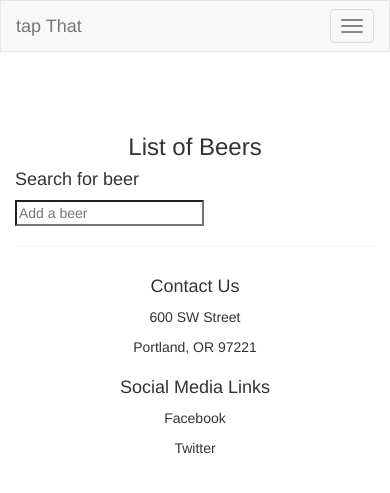
After one commit to tlongren/tapThat, a PHP site: template views/pub_profile.html.twig in a window 390 px wide. The commit adds this page. Shown: the top 493 px of the page. Run offline with PHP 8.4, Linux system fonts and the light colour scheme; the template is opened without the code that fills it, so the values that code supplies are empty; some libraries are stand-ins or nearby versions.

Commit message:
Add search although it is broken

```diff
--- a/views/header.html.twig
+++ b/views/header.html.twig
@@ -1,9 +1,16 @@
 <html>
     <head>
-        <link rel="stylesheet" href="css/bootstrap.css" type='text/css' media='all'>
-        <link rel="stylesheet" href="css/styles.css" type='text/css' media='all'>
-        <script src="https://code.jquery.com/jquery-1.10.2.min.js"></script>
-        <script src="js/bootstrap.min.js"></script>
+        <link href="//ajax.googleapis.com/ajax/libs/jqueryui/1.11.1/themes/ui-darkness/jquery-ui.min.css" rel="stylesheet">
+        <link rel="stylesheet" href="/css/bootstrap.css" type='text/css' media='all'>
+        <link rel="stylesheet" href="/css/styles.css" type='text/css' media='all'>
+        <script src="/js/bootstrap.min.js"></script>
+        <script src="//ajax.googleapis.com/ajax/libs/jquery/1.10.2/jquery.min.js"></script>
+        <script src="//ajax.googleapis.com/ajax/libs/jqueryui/1.11.1/jquery-ui.min.js"></script>
+        <style>
+            .ui-autocomplete .highlight {
+                text-decoration: underline;
+            }
+        </style>
         <title>tap That</title>
     </head>
     <body>
--- /dev/null
+++ b/views/pub_profile.html.twig
@@ -0,0 +1,65 @@
+
+{% embed "header.html.twig" %}
+{% endembed %}
+
+
+<div class='row'>
+    <div class='col-sm-4'>
+        <h1>{{pub.getName}}</h1>
+    </div>
+    <div class='col-sm-2 col-sm-offset-6'>
+        <ul class='list-unstyled'>
+            <li>{{pub.getLocation}}</li>
+            <li><a href='{{pub.getLink}}'>{{pub.getLink}}</a></li>
+        </ul>
+    </div>
+</div>
+<div class='row'>
+    <div class='col-sm-6 center'>
+        <h3>List of Beers</h3>
+            <ul>
+                {% for beer in beers %}
+                    <li>{{beer.getName}}</li>
+                {% endfor %}
+            </ul>
+    </div>
+    <div class='col-sm-6'>
+        <h4>Search for beer</h4>
+        <input id="autocomplete" type="text" placeholder="Add a beer">
+
+        <script>
+            /*
+             * jQuery UI Autocomplete: Highlight Matched Text
+             * http://salman-w.blogspot.com/2013/12/jquery-ui-autocomplete-examples.html
+             */
+            var data = [
+                {{ all_beer_names }}
+            ];
+            $(function() {
+                function highlightText(text, $node) {
+                    var searchText = $.trim(text).toLowerCase(), currentNode = $node.get(0).firstChild, matchIndex, newTextNode, newSpanNode;
+                    while ((matchIndex = currentNode.data.toLowerCase().indexOf(searchText)) >= 0) {
+                        newTextNode = currentNode.splitText(matchIndex);
+                        currentNode = newTextNode.splitText(searchText.length);
+                        newSpanNode = document.createElement("span");
+                        newSpanNode.className = "highlight";
+                        currentNode.parentNode.insertBefore(newSpanNode, currentNode);
+                        newSpanNode.appendChild(newTextNode);
+                    }
+                }
+                $("#autocomplete").autocomplete({
+                    source: data
+                });
+            });
+        </script>
+
+    </div>
+
+
+</div>
+
+
+
+
+{% embed "footer.html.twig" %}
+{% endembed %}
--- a/web/css/styles.css
+++ b/web/css/styles.css
@@ -8,4 +8,14 @@
 
 .center {
     text-align: center;
+
 }
+
+.list-unstyled {
+    margin-top: 20px;
+    text-align: right;
+}
+
+#autocomplete {
+    background-color: white;
+}
```
Also changed, not shown: app/app.php (+29 -0 lines).
